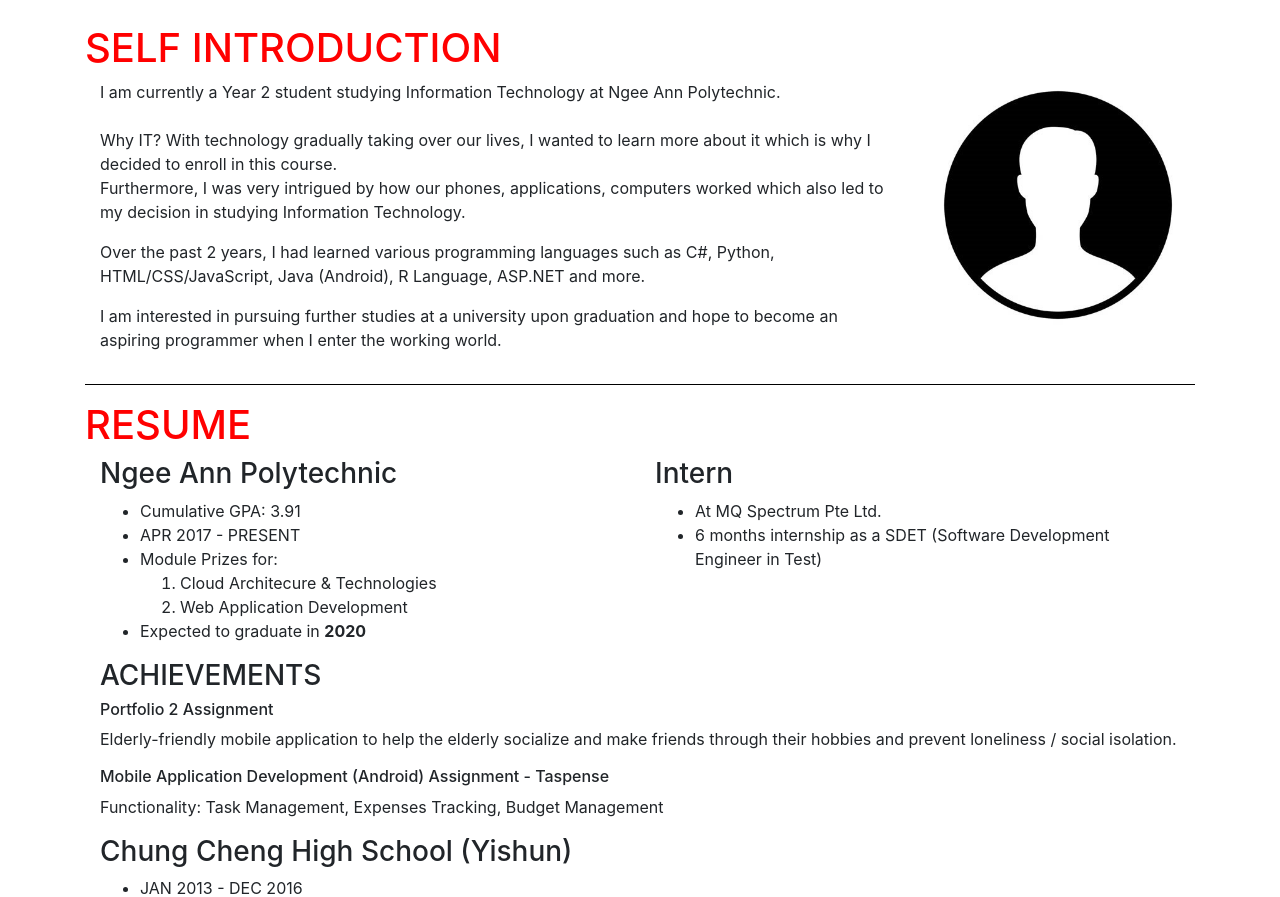
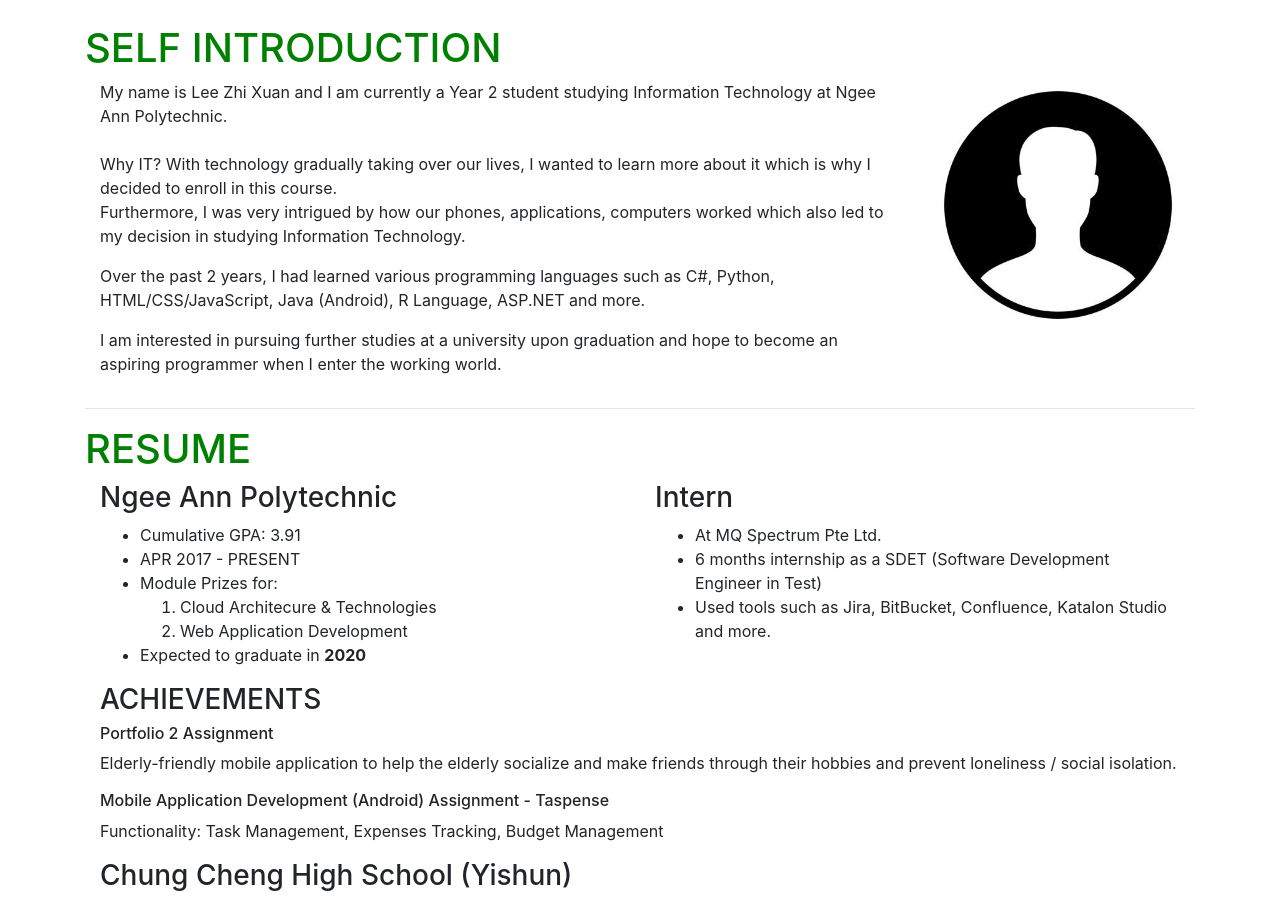
Before and after one commit to zxlee00/ETI-CA1, a Django app: page /projects/ in a window 1280 px wide. Shown: the part 56-953 px from the top of the page. Run offline with Django 3.2, Linux system fonts and the light colour scheme; some libraries are stand-ins or nearby versions.

Commit message:
updated the templates for some pages and added in test cases

```diff
--- a/rp-portfolio/blog/templates/blog_category.html
+++ b/rp-portfolio/blog/templates/blog_category.html
@@ -1,6 +1,7 @@
 {% extends "base.html" %}
 {% block page_content %}
-<div class="col-md-8 offset-md-2">
+<br />
+<div class="col-md-12">
     <h1>{{ category | title }}</h1>
     <hr>
     {% for post in posts %}
--- a/rp-portfolio/blog/templates/blog_detail.html
+++ b/rp-portfolio/blog/templates/blog_detail.html
@@ -1,5 +1,6 @@
 {% extends "base.html" %}
 {% block page_content %}
+<br />
 <div class="col-md-8 offset-md-2">
     <h1>{{ post.title }}</h1>
     <small>
--- a/rp-portfolio/blog/templates/blog_index.html
+++ b/rp-portfolio/blog/templates/blog_index.html
@@ -1,8 +1,9 @@
 {% extends "base.html" %}
 
 {% block page_content %}
-<div class="col-md-8 offset-md-2">
-    <h1>Blog Index</h1>
+<br />
+<div class="col-md-12">
+    <h1 style="color:green">Blog Index</h1>
     <hr>
     {% for post in posts %}
     <h2><a href="{% url 'blog_detail' post.pk%}">{{ post.title }}</a></h2>
--- a/rp-portfolio/projects/templates/project_index.html
+++ b/rp-portfolio/projects/templates/project_index.html
@@ -2,11 +2,11 @@
 {% load static %}
 {% block page_content %}
 <br />
-<h1 style="color:red">SELF INTRODUCTION</h1>
+<h1 style="color:green">SELF INTRODUCTION</h1>
 <div class="container">
     <div class="row">
         <div class="col-md-9">
-            <p>I am currently a Year 2 student studying Information Technology at Ngee Ann Polytechnic.<br /><br />
+            <p>My name is Lee Zhi Xuan and I am currently a Year 2 student studying Information Technology at Ngee Ann Polytechnic.<br /><br />
             Why IT? With technology gradually taking over our lives, I wanted to learn more about it which is why I decided to enroll in this course. <br />
             Furthermore, I was very intrigued by how our phones, applications, computers worked which also led to my decision in studying Information Technology.</p>
             <p>Over the past 2 years, I had learned various programming languages such as C#, Python, HTML/CSS/JavaScript, Java (Android), R Language, ASP.NET and more.</p>
@@ -17,9 +17,9 @@
         </div>
     </div>
 </div>
-<hr size="10" color="black"></hr>
+<hr></hr>
 <div class="resume">
-    <h1 style="color:red">RESUME</h1>
+    <h1 style="color:green">RESUME</h1>
     <div class="education">
         <div class="tertiary container">
             <div class="row">
@@ -42,6 +42,7 @@
                     <ul>
                         <li>At MQ Spectrum Pte Ltd.</li>
                         <li>6 months internship as a SDET (Software Development Engineer in Test)</li>
+                        <li>Used tools such as Jira, BitBucket, Confluence, Katalon Studio and more.</li>
                     </ul>
                 </div>
             </div>
```
Also changed, not shown: rp-portfolio/db.sqlite3, 1 other file.
